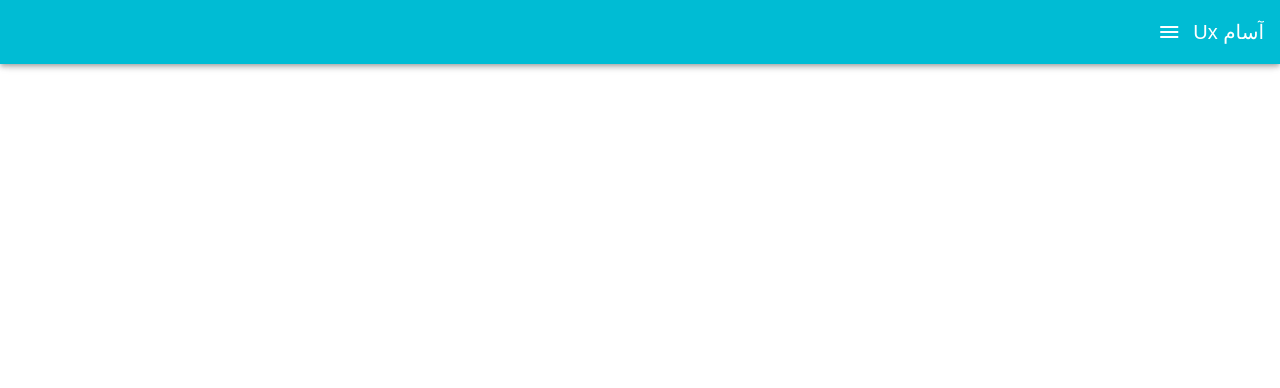
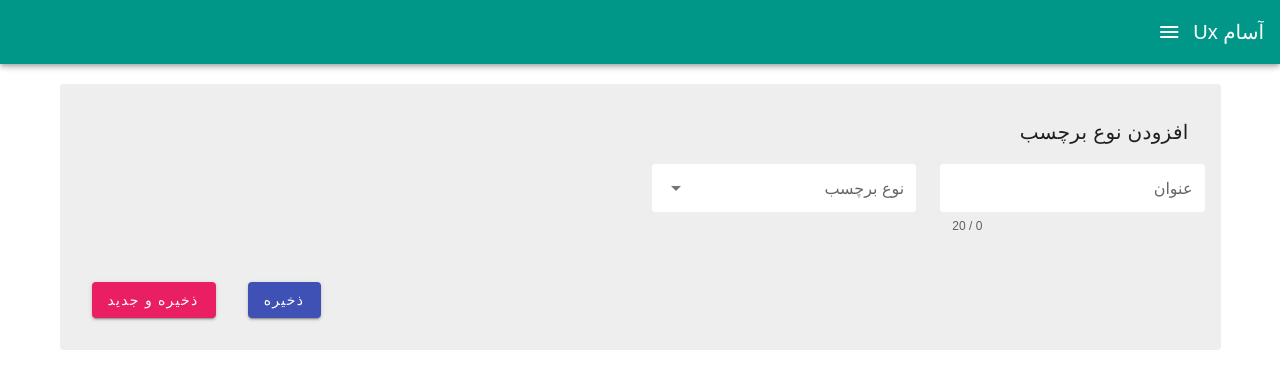
Before and after one commit to artmarydotir/as-ux, a Vue app: page /typeTag in a window 1280 px wide. Shown: the top 388 px of the page. Built offline with nearby package versions, Linux system fonts and the light colour scheme; a web font is replaced by a local one.

Commit message:
new type added.

```diff
--- a/src/App.vue
+++ b/src/App.vue
@@ -1,6 +1,6 @@
 <template>
   <v-app>
- <v-navigation-drawer
+  <v-navigation-drawer
       v-model="drawer"
       app
       right
@@ -11,7 +11,7 @@
 
     <v-app-bar
       app
-      color="cyan"
+      color="teal"
       dark
     >
       <v-toolbar-title>آسام Ux</v-toolbar-title>
--- a/src/components/aasaaMmenu.vue
+++ b/src/components/aasaaMmenu.vue
@@ -55,6 +55,14 @@ export default {
               title: 'لیست برچسب ها',
               link: '/listTag',
             },
+            {
+              title: 'افزودن نوع برچسب',
+              link: '/typeTag',
+            },
+            {
+              title: 'لیست انواع',
+              link: '/typeList',
+            },
           ],
         },
       ],
--- a/src/components/tags/tagDetail.vue
+++ b/src/components/tags/tagDetail.vue
@@ -1,6 +1,6 @@
 <template>
-<v-container class="ma-8">
-  <v-card class="pa-4 red lighten-5">
+<v-container>
+  <v-card class="pa-4 red lighten-5 my-2">
     <v-card-title>
       افزودن برچسب
     </v-card-title>
--- a/src/components/tags/tagListCmp.vue
+++ b/src/components/tags/tagListCmp.vue
@@ -1,6 +1,6 @@
 <template>
-<v-container class="ma-8">
-  <v-card class="pa-4 red lighten-5">
+<v-container>
+  <v-card class="pa-4 red lighten-5 my-2">
     <v-card-title>
       لیست برچسب ها
     </v-card-title>
--- /dev/null
+++ b/src/components/tags/tagtype.vue
@@ -0,0 +1,68 @@
+<template>
+<v-container>
+  <v-card flat class="pa-4 grey lighten-3 my-2">
+    <v-card-title>
+      افزودن نوع برچسب
+    </v-card-title>
+      <v-form>
+        <v-row>
+          <v-col cols="12" md="3">
+            <!-- 1 -->
+            <v-text-field
+              v-model="tagTitle"
+              flat
+              :rules="nameRules"
+              :counter="20"
+              label="عنوان"
+              required
+              solo
+            ></v-text-field>
+          </v-col>
+          <!-- 2 -->
+          <v-col cols="12" md="3">
+            <v-select
+              flat
+              v-model="typeStatusde"
+              :items="typeStatus"
+              :rules="[v => !!v || 'الزامی']"
+              label="نوع برچسب"
+              required
+              solo
+            ></v-select>
+          </v-col>
+        </v-row>
+        <!-- buttons -->
+        <v-row>
+          <v-col cols="12">
+            <div class="ma-4 float-left">
+              <v-btn color="pink white--text">ذخیره و جدید</v-btn>
+            </div>
+            <div class="ma-4 float-left">
+              <v-btn class="white--text" color="indigo">ذخیره</v-btn>
+            </div>
+        </v-col>
+      </v-row>
+    </v-form>
+  </v-card>
+</v-container>
+</template>
+<script>
+export default {
+  name: 'TypeTag',
+  data() {
+    return {
+      valid: true,
+      typeStatusde: '',
+      tagTitle: '',
+      nameRules: [
+        v => !!v || ' الزامی است',
+        v => (v && v.length <= 10) || 'عنوان نباید کمتر از ۳ کاراکتر باشد',
+      ],
+      typeStatus: [
+        'منفرد',
+        'چندگانه',
+      ],
+    };
+  },
+};
+</script>
--- /dev/null
+++ b/src/components/tags/typeListCmp.vue
@@ -0,0 +1,25 @@
+<template>
+<v-container>
+  <v-card flat class="pa-4 grey lighten-3 my-2">
+    <v-card-title>
+      لیست انواع
+    </v-card-title>
+    <v-row>
+      <v-col cols="12" md="12">
+
+      </v-col>
+    </v-row>
+  </v-card>
+</v-container>
+</template>
+<script>
+export default {
+  name: 'typeListCmp',
+  data() {
+    return {
+      tagTitle: '',
+      select: '',
+    };
+  },
+};
+</script>
--- a/src/router/index.js
+++ b/src/router/index.js
@@ -3,6 +3,8 @@ import VueRouter from 'vue-router';
 import Home from '../views/Home.vue';
 import TagForm from '../views/TagForm.vue';
 import ListTag from '../views/ListTag.vue';
+import TypeTag from '../views/TypeTag.vue';
+import ListType from '../views/ListType.vue';
 
 Vue.use(VueRouter);
 
@@ -23,6 +25,16 @@ const routes = [
     component: ListTag,
   },
   {
+    path: '/typeList',
+    name: 'typeList',
+    component: ListType,
+  },
+  {
+    path: '/typeTag',
+    name: 'typeTag',
+    component: TypeTag,
+  },
+  {
     path: '/about',
     name: 'about',
     // route level code-splitting
--- /dev/null
+++ b/src/views/ListType.vue
@@ -0,0 +1,15 @@
+<template>
+  <div>
+    <typeListCmp />
+  </div>
+</template>
+<script>
+// @ is an alias to /src
+import typeListCmp from '@/components/tags/typeListCmp.vue';
+
+export default {
+  components: {
+    typeListCmp,
+  },
+};
+</script>
--- /dev/null
+++ b/src/views/TypeTag.vue
@@ -0,0 +1,16 @@
+<template>
+  <div>
+    <TypeTag />
+  </div>
+</template>
+<script>
+// @ is an alias to /src
+import TypeTag from '@/components/tags/tagtype.vue';
+
+export default {
+  // name: 'addTag',
+  components: {
+    TypeTag,
+  },
+};
+</script>
```
